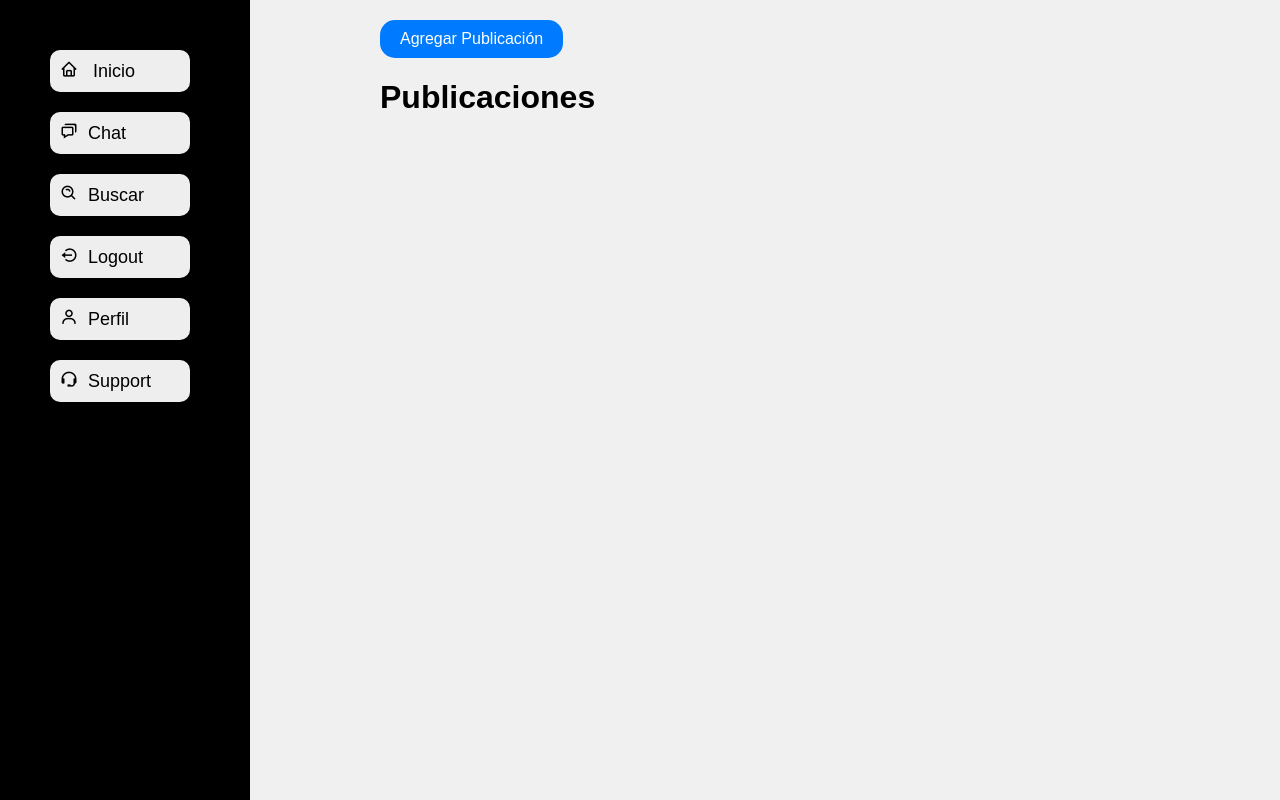
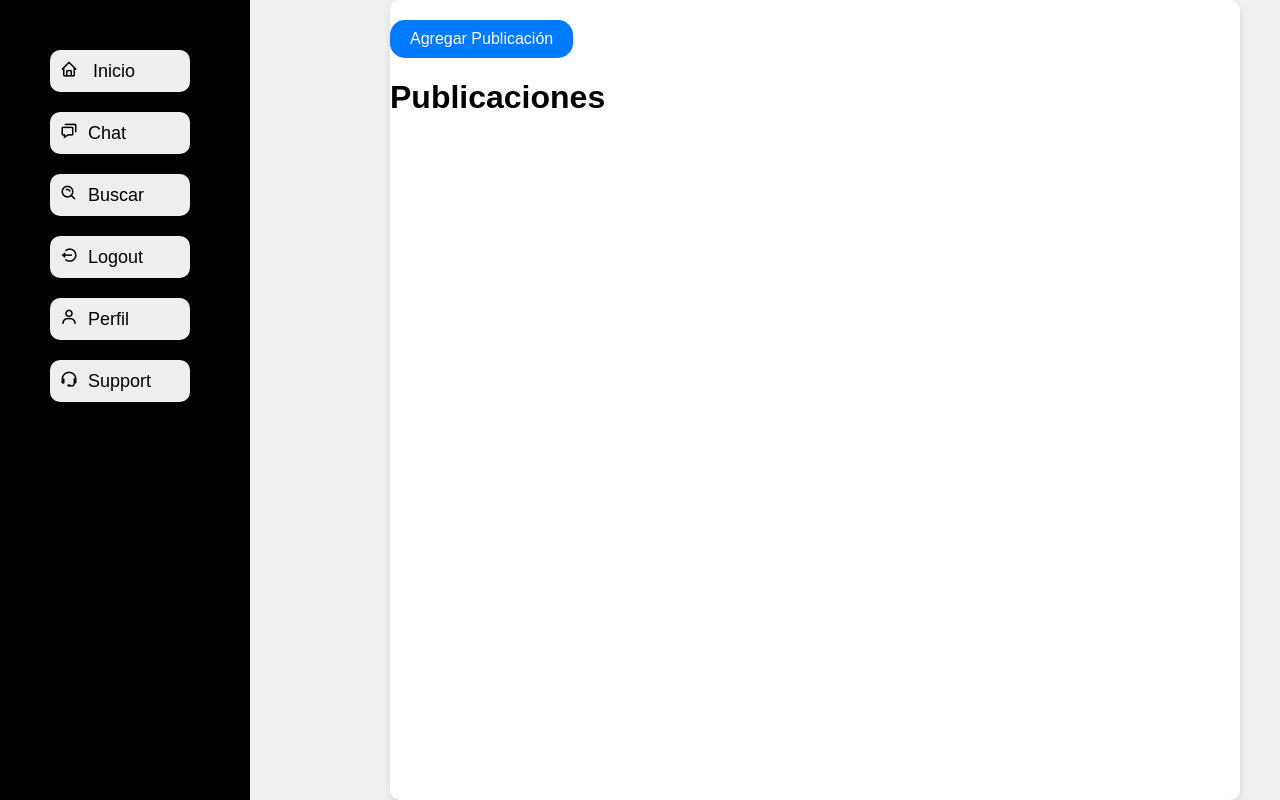
Before and after one commit to Franco4848/ProyectoFinal, a Flask app: page /muro in a window 1280 px wide. Run offline with Flask 3, Linux system fonts and the light colour scheme; data that the repository does not hold is empty; parts of the project's set-up code (start-up, migrations or seed data) failed here and were passed over; some libraries are stand-ins or nearby versions.

Commit message:
se arregló un poco css de de muro

```diff
--- a/static/css/muro.css
+++ b/static/css/muro.css
@@ -9,6 +9,8 @@ body {
 /* Contenedor principal que envuelve el navbar y el muro */
 .main-container {
     display: flex;
+    flex-wrap: wrap;
+    justify-content: space-between;
     height: 100vh; /* Hacemos que el contenedor ocupe toda la altura de la ventana */
 }
 
@@ -154,30 +149,37 @@ a{
 
 
 
-
-
 .container{
-    width: 80%;
-    max-width: 900px;
+    width: 90%;
+    max-width: 850px;
     margin: 0 auto;
-    margin-right: 0;
+    margin-right: 40px;
+    border-radius: 10px; /* Bordes redondeados */
+    box-shadow: 0 4px 8px rgba(0, 0, 0, 0.1); /* Sombra sutil */
+    background-color: #fff; /* Fondo blanco */
+    overflow: hidden; /* Para que el contenido respete los bordes redondeados */
+    transition: box-shadow 0.3s ease; /* Animación para un efecto sutil al hacer hover */
 }
 .post-image{
-    height: 200px;
+    height: 400px;
     width: 100%;
+    border-radius: 10px 10px 0 0;
     object-position: 50% 50%;
     object-fit: cover;
 }
 .title{
-    text-align: center;
+    text-align: left;
     margin: 0;
 }
 .descripcion{
     flex-grow: 1;
 }
-.post-image img{
-    border-radius: 10px 10px 0 0;
-}
+/*.post-image{
+
+    width: 100%;
+    height: 300px;
+    object-fit: cover;
+}*/
 .post-body{
     border-radius: 0 0 10px 10px;
     background-color: #fff;
--- a/templates/index.html
+++ b/templates/index.html
@@ -34,7 +34,7 @@
                     <a href="#" target="_blank"><img src="/static/img/vinoteca-3062418.webp" alt="image2" /></a>
                 </li>
                 <li>
-                    <a href="#" target="_blank"><img src="/static/img/Trivnento-1.jpg" alt="image1" /></a>
+                    <a href="#" target="_blank"><img src="/static/img/2d0dc5864a8d70b98383ad57692981a1.jpg" alt="image1" /></a>
                 </li>
                 <li>
                     <a href="#" target="_blank"><img src="/static/img/pexels-cottonbro-7339333.jpg" alt="image1" /></a>
--- a/templates/muro.html
+++ b/templates/muro.html
@@ -20,7 +20,7 @@
             <li class="itemNav"><i class='bx bx-chat'></i><a href="/chat">Chat</a></li>
             <li class="itemNav"><i class='bx bx-search-alt'></i><a href="">Buscar</a></li>
             <li class="itemNav"><i class='bx bx-log-out-circle'></i><a href="">Logout</a></li>
-            <li class="itemNav"><i class='bx bx-user'></i><a href="">Perfil</a></li>
+            <li class="itemNav"><i class='bx bx-user'></i><a href="/editarPerfil">Perfil</a></li>
             <li class="itemNav supp"><i class='bx bx-support'></i><a href="">Support</a></li>
         </ul>
 
```
Also changed, not shown: other parts of static/css/muro.css (+21 -8 lines), static/img/2d0dc5864a8d70b98383ad57692981a1.jpg (added), static/perfil_uploads/pexels-rachel-claire-5490333.jpg (added), static/uploads/7798126080459.webp (added), static/uploads/Felline-Primitivo-Tarantino-I-Molini-Puglia.png (added), static/uploads/PuraSangre2020-jpg.webp (added), static/uploads/depositphotos_1087288-stock-photo-man-chooses-wine.jpg (added), static/uploads/fg-rose1-a0186aa4a3b29b59c115953652101111-1024-1024.jpg (added), static/uploads/pexels-taryn-elliott-76080033.jpg (added).
